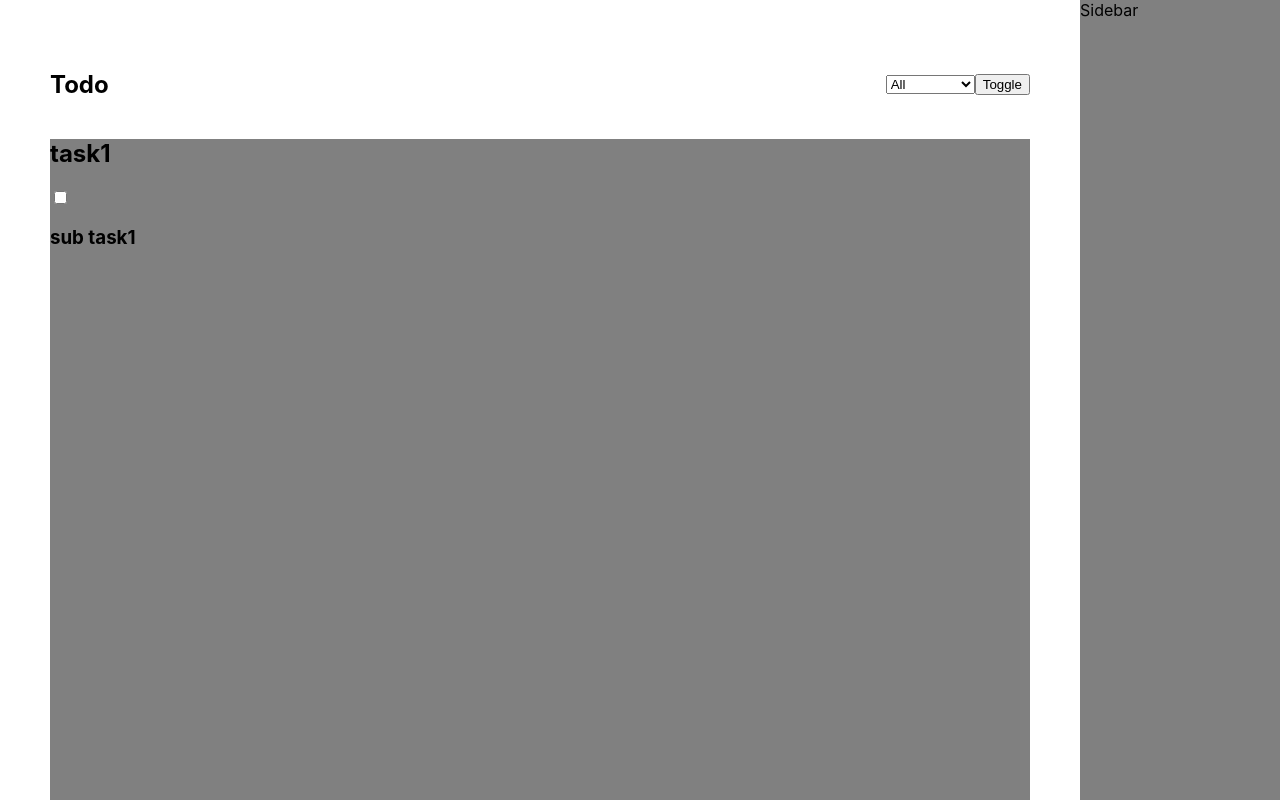
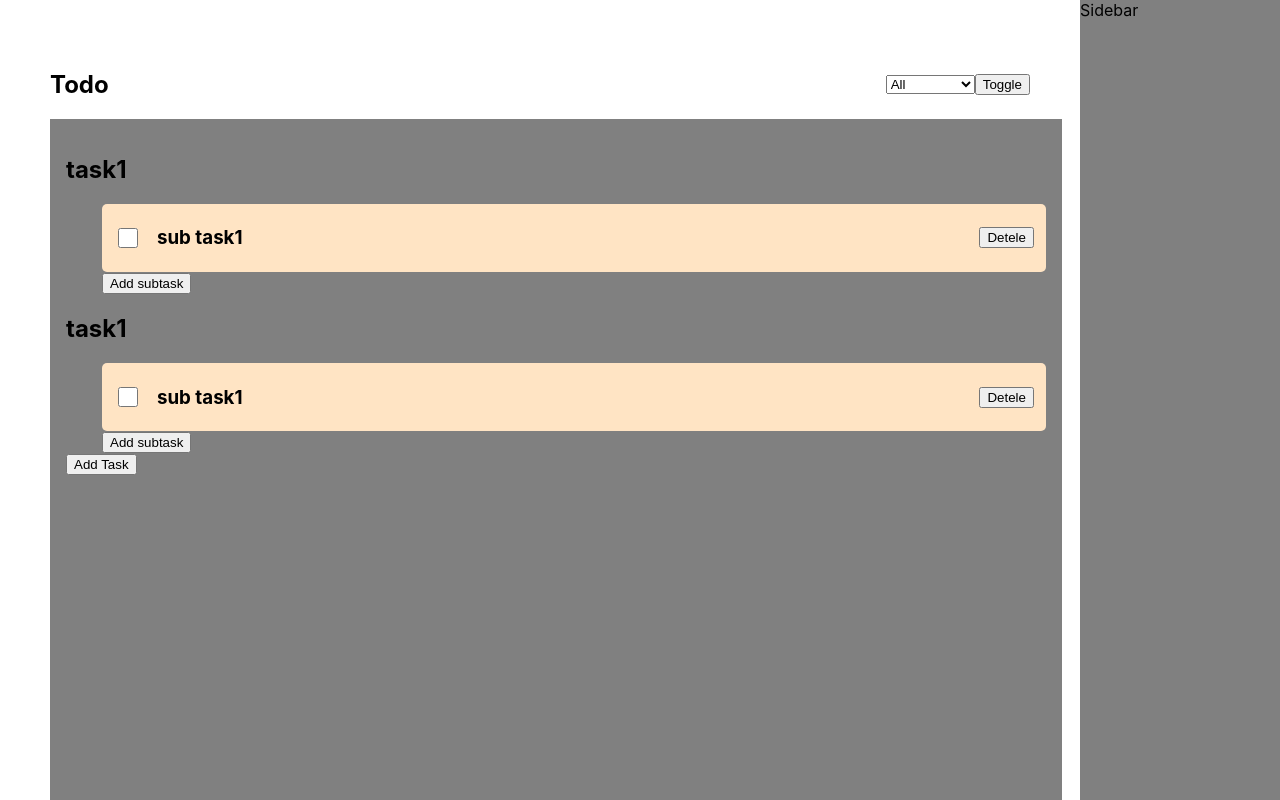
Before and after one commit to PratisthaMaharjan/TodoApp, a React (Create React App) app: page / in a window 1280 px wide. Built offline with nearby package versions, Linux system fonts and the light colour scheme.

Commit message:
added task structured and handled new task

```diff
--- a/src/App.js
+++ b/src/App.js
@@ -1,12 +1,31 @@
+import { useEffect, useState, useRef } from 'react';
 import styles from './App.module.css';
 import Sidebar from './components/sidebar/sidebar';
 import TaskList from './components/taskList/taskList';
+import TaskStructure from './lib/taskStructure';
 
 function App() {
+  const [data, setData] = useState([]);
+  const taskStructureRef = useRef(null);
+
+
+  useEffect(() => {
+    taskStructureRef.current = new TaskStructure((val) => setData(val));
+    taskStructureRef.current.readData();
+  }, []);
+
+
+  if (!taskStructureRef.current) {
+    return <div>Loading</div>;
+  }
+
   return (
     <div className={styles.container}>
-      <TaskList/>
-      <Sidebar/>
+      <TaskList
+        data={data}
+        addTask={(obj) => taskStructureRef.current.addTask(obj)}
+      />
+      <Sidebar />
     </div>
   );
 }
--- a/src/components/taskList/task.jsx
+++ b/src/components/taskList/task.jsx
@@ -1,19 +1,30 @@
-import React from 'react'
+import React, { useState } from 'react'
 import styles from './task.module.css'
 
 const Task = ({data}) => {
+
+  const [addSubTaskState, setAddSubTaskState] = useState(false)
+  const [newSubTaskTitle, setNewSubTaskTitle] = useState("")
+
   return (
     <div>
       <div>
         <h2>{data.title}</h2>
       </div>
-      <div>
+      <div className={styles.subTaskWrapper}>
         {data?.subTask.map((subTask, index) => (
-          <div>
+          <div className={styles.subTask}>
             <input type='checkbox'/>
             <h3>{subTask.title}</h3>
+            <button>Detele</button>
           </div>
         ))}
+        <div>
+          {addSubTaskState? <div>
+            <input type='text'/>
+            <button>Submit</button>
+          </div> : <button onClick={() => setAddSubTaskState(true)}>Add subtask</button>}
+        </div>
       </div>
     </div>
   )
--- a/src/components/taskList/task.module.css
+++ b/src/components/taskList/task.module.css
@@ -0,0 +1,18 @@
+.subTaskWrapper{
+    margin-left: 36px;
+}
+.subTask{
+    display: flex;
+    align-items: center;
+    background-color: bisque;
+    padding: 4px 12px;
+    border-radius: 5px;
+    gap: 1em;
+}
+.subTask h3{
+    flex: 1;
+}
+.subTask input{
+    height: 1.5em;
+    width: 1.5em;
+}
--- a/src/components/taskList/taskList.jsx
+++ b/src/components/taskList/taskList.jsx
@@ -1,8 +1,40 @@
-import React from 'react'
+import React, { useState } from 'react'
 import styles from './taskList.module.css'
 import Task from './task'
 
-const TaskList = () => {
+const AddTask = ({addCallback}) =>{
+
+    const [addTaskState, setAddTaskState] = useState(false)
+
+    const addTaskHandler = (e) => {
+        e.preventDefault()
+        // console.dir(e.target)
+        addCallback({
+            title: e.target.title.value,
+            created: null,
+            status: 'todo',
+            deadline: e.target.deadline.value,
+            progressTime: null,
+            finishedTime: null,
+            reminderTime: e.target.reminder.value,
+            subTask:[]
+        })
+    }
+
+    return(
+        <div>
+            {addTaskState? <form onSubmit={addTaskHandler}>
+                <label>Title:<input type='text' name='title' required/></label>
+                <label>Deadline:<input type='datetime-local' name='deadline'/></label>
+                <label>Reminder:<input type='datetime-local' name='reminder'/></label>
+                <input type='submit'/>
+            </form> : <button onClick={() => setAddTaskState(true)}>Add Task</button>}
+        </div>
+    )
+}
+
+const TaskList = ({data, addTask}) => {
+
     return (
         <div className={styles.container}>
             <nav className={styles.nav}>
@@ -17,21 +49,10 @@ const TaskList = () => {
             </nav>
 
             <main className={styles.main}>
-            <Task data={{
-                title: 'task1',
-                created: null,
-                status: 'todo',
-                deadline: null,
-                progressTime: null,
-                finishedTime: null,
-                reminderTime: null,
-                subTask:[
-                    {
-                        title: 'sub task1',
-                        completed: false
-                    }
-                ]
-            }}/>
+                {data.map((task, index) => (
+                    <Task data={task} key={index}/>
+                ))}
+                <AddTask addCallback={addTask}/>
             </main>
         </div>
     )
--- a/src/components/taskList/taskList.module.css
+++ b/src/components/taskList/taskList.module.css
@@ -15,4 +15,5 @@
     width: 100%;
     min-height: 100%;
     background-color: gray;
+    padding: 16px;
 }
--- /dev/null
+++ b/src/lib/taskStructure.js
@@ -0,0 +1,52 @@
+class TaskStructure {
+    constructor(dataCallback){
+        this.dataCallback = dataCallback
+        this.data = []
+    }
+    readData(){
+        this.data = [{
+            title: 'task1',
+            created: null,
+            status: 'todo',
+            deadline: null,
+            progressTime: null,
+            finishedTime: null,
+            reminderTime: null,
+            subTask:[
+                {
+                    title: 'sub task1',
+                    completed: false
+                }
+            ]
+        },
+        {
+            title: 'task1',
+            created: null,
+            status: 'todo',
+            deadline: null,
+            progressTime: null,
+            finishedTime: null,
+            reminderTime: null,
+            subTask:[
+                {
+                    title: 'sub task1',
+                    completed: false
+                }
+            ]
+        }]
+        this.dataCallback([...this.data])
+    }
+    writeData(){
+        this.dataCallback([...this.data])
+    }
+    addTask(obj){
+        this.data.push(obj)
+        console.log(this.data, obj)
+        this.writeData()
+    }
+    addSubTask(){
+        console.log("adding subtask")
+    }
+}
+
+export default TaskStructure
```
Lines whose indentation alone changed are shown as unchanged.
